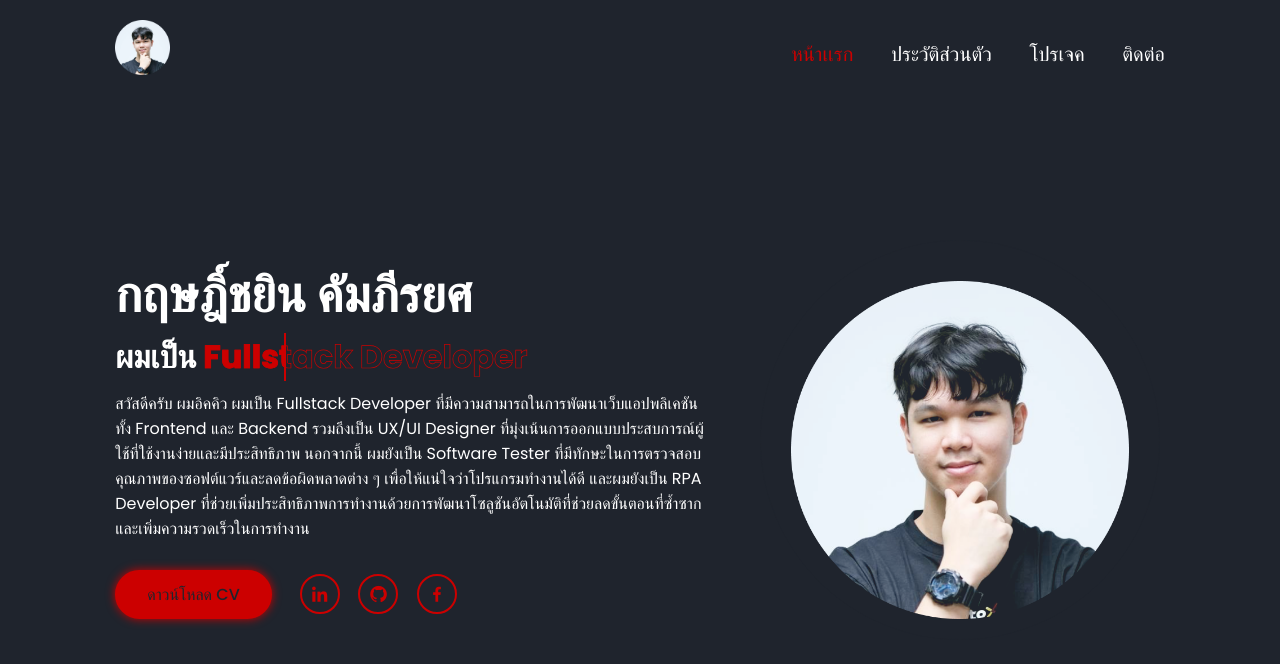
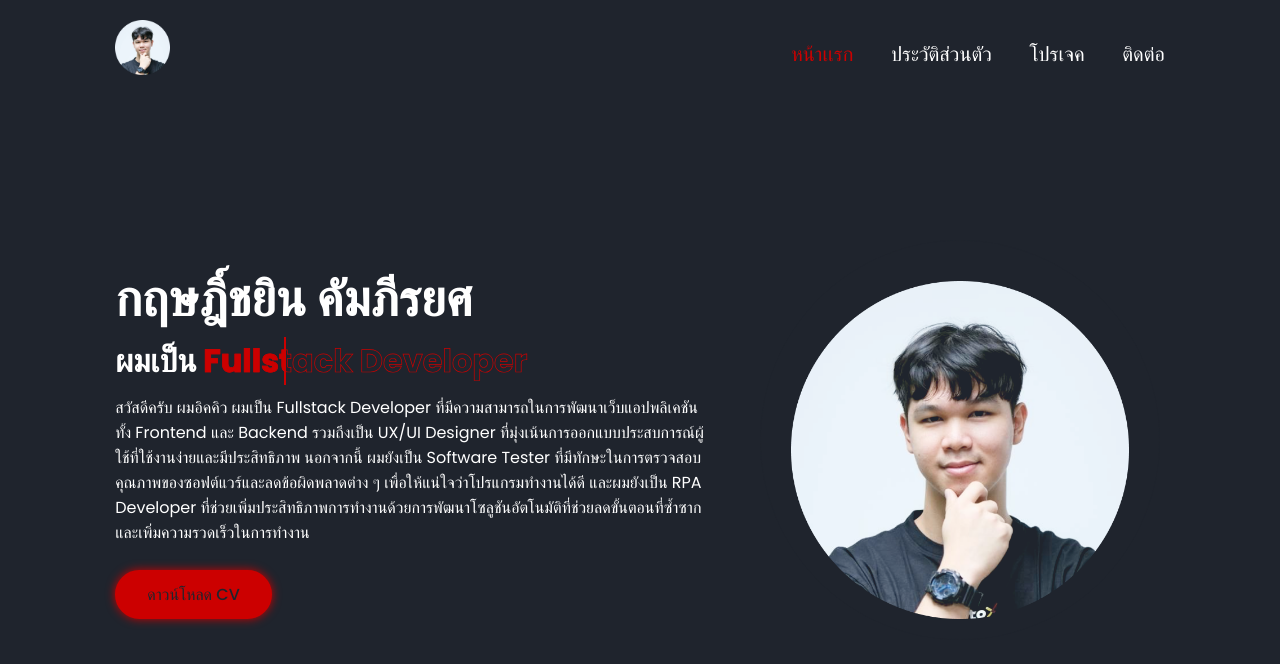
Before and after one commit to Ikkyu1080ti/Ikkyu, a plain HTML site: page index.html in a window 1280 px wide. Drawn offline with nearby package versions, Linux system fonts and the light colour scheme.

Commit message:
Add files via upload

```diff
--- a/index.html
+++ b/index.html
@@ -93,11 +93,11 @@
                 ที่มุ่งเน้นการออกแบบประสบการณ์ผู้ใช้ที่ใช้งานง่ายและมีประสิทธิภาพ นอกจากนี้ ผมยังเป็น Software Tester ที่มีทักษะในการตรวจสอบคุณภาพของซอฟต์แวร์และลดข้อผิดพลาดต่าง ๆ
                 เพื่อให้แน่ใจว่าโปรแกรมทำงานได้ดี และผมยังเป็น RPA Developer ที่ช่วยเพิ่มประสิทธิภาพการทำงานด้วยการพัฒนาโซลูชันอัตโนมัติที่ช่วยลดขั้นตอนที่ซ้ำซากและเพิ่มความรวดเร็วในการทำงาน</p>
             <div class="btn-sci">
-                <a href="https://drive.usercontent.google.com/u/0/uc?id=1ksEmDtghydtL8TroueFmWJaL7F9HOLku&export=download" download class="btn" target="_blank">ดาวน์โหลด CV</a>
+                <a href="https://drive.usercontent.google.com/u/0/uc?id=1gLyvf7IEMIci61z0xrZjNcRmpMO1i6jC&export=download" download class="btn" target="_blank">ดาวน์โหลด CV</a>
                 <div class="sci">
-                    <a href="#"><i class='bx bxl-linkedin'></i></a>
+                    <!--///// <a href="#"><i class='bx bxl-linkedin'></i></a>
                     <a href="https://github.com/Ikkyu1080ti" target="_blank"><i class='bx bxl-github'></i></a>
-                    <a href="#"><i class='bx bxl-facebook'></i></a>
+                    <a href="#"><i class='bx bxl-facebook'></i></a> ////-->
                     <!-- <a href="#"><i class='bx bxl-twitter'></i></a> -->
                 </div>
             </div>
@@ -332,7 +332,7 @@
                         <p>เพศ <span>ชาย</span></p>
                     </div>
                     <div class="resume-item">
-                        <p>อายุ <span>25 ปี</span></p>
+                        <p>อายุ <span>26 ปี</span></p>
                     </div>
                     <div class="resume-item">
                         <p>สถานะ <span>โสด</span></p>
```
